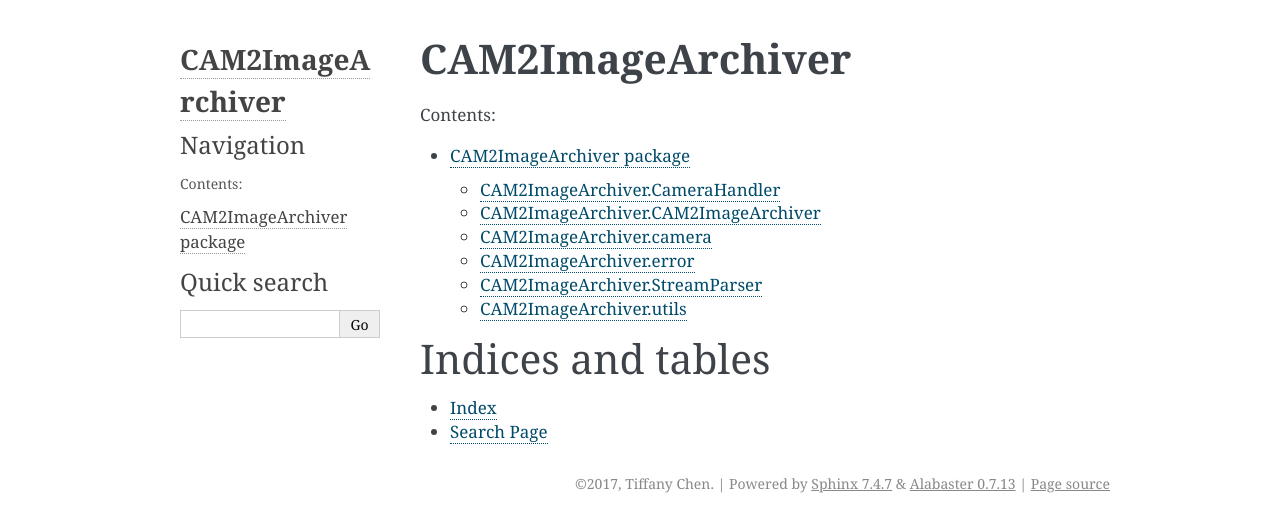
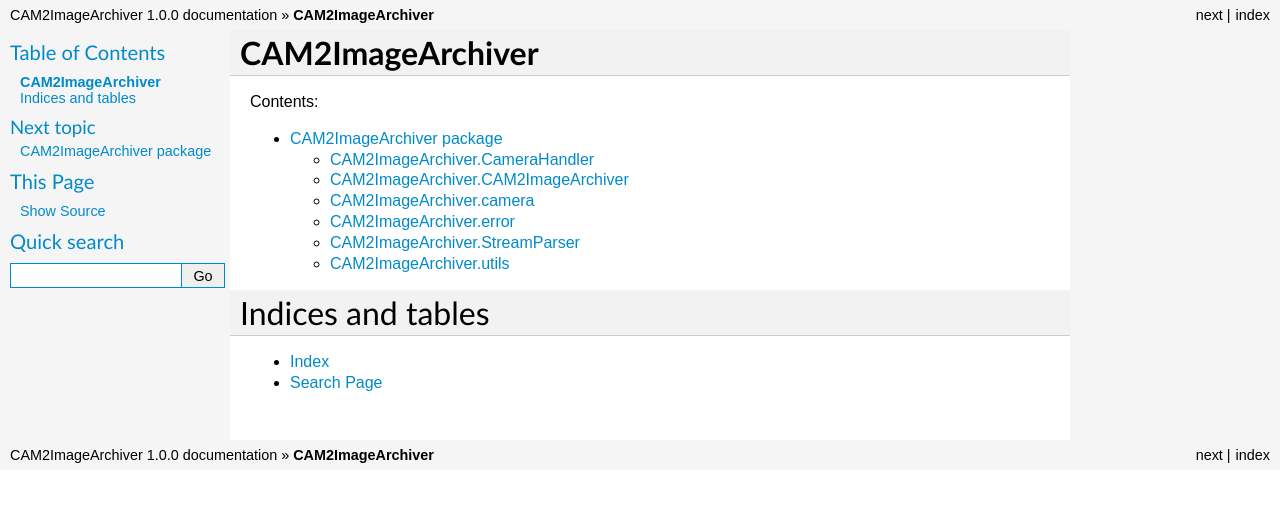
Before and after one commit to PurdueCAM2Project/CAM2ImageArchiver, a Sphinx documentation site: the page built from source/index.rst, in a window 1280 px wide. Shown: the top 532 px of the page. Built offline with Sphinx 7.4.7, drawn with Linux system fonts in a browser that asks for light colours.

Commit message:
CONFIG theme

```diff
--- a/source/conf.py
+++ b/source/conf.py
@@ -30,7 +30,7 @@ sys.path.insert(0, os.path.abspath('../..'))
 # Add any Sphinx extension module names here, as strings. They can be
 # extensions coming with Sphinx (named 'sphinx.ext.*') or your custom
 # ones.
-extensions = ['sphinx.ext.autodoc', 'sphinx.ext.viewcode', 'sphinx.ext.napoleon',]
+extensions = ['sphinx.ext.autodoc', 'sphinx.ext.viewcode', 'sphinx.ext.napoleon', 'sphinxjp.themes.basicstrap', ]
 
 # Add any paths that contain templates here, relative to this directory.
 templates_path = ['_templates']
@@ -82,13 +82,27 @@ todo_include_todos = False
 # The theme to use for HTML and HTML Help pages.  See the documentation for
 # a list of builtin themes.
 #
-html_theme = 'alabaster'
+html_theme = 'classic'
 
 # Theme options are theme-specific and customize the look and feel of a theme
 # further.  For a list of options available for each theme, see the
 # documentation.
 #
-# html_theme_options = {}
+html_theme_options = {
+	'sidebarbgcolor': '#F5F5F5',
+	'footerbgcolor': '#FFFFFF',
+	'sidebartextcolor': '#008ACA',
+	'sidebarlinkcolor': '#008ACA',
+	'codebgcolor': '#000000',
+	'codetextcolor': '#FFFFFF',
+	'headtextcolor': '#000000',
+	'headlinkcolor': '#008ACA',
+	'relbarbgcolor': '#F5F5F5',
+	'relbartextcolor': '#000000',
+	'relbarlinkcolor': '#000000',
+	'linkcolor': '#008ACA',
+	'visitedlinkcolor': '#006999',
+}
 
 # Add any paths that contain custom static files (such as style sheets) here,
 # relative to this directory. They are copied after the builtin static files,
@@ -100,15 +114,15 @@ html_static_path = ['_static']
 #
 # This is required for the alabaster theme
 # refs: http://alabaster.readthedocs.io/en/latest/installation.html#sidebars
-html_sidebars = {
-    '**': [
-        'about.html',
-        'navigation.html',
-        'relations.html',  # needs 'show_related': True theme option to display
-        'searchbox.html',
-        'donate.html',
-    ]
-}
+#html_sidebars = {
+#    '**': [
+#        'about.html',
+#        'navigation.html',
+#        'relations.html',  # needs 'show_related': True theme option to display
+#        'searchbox.html',
+#        'donate.html',
+#    ]
+#}
 
 
 # -- Options for HTMLHelp output ------------------------------------------
```
